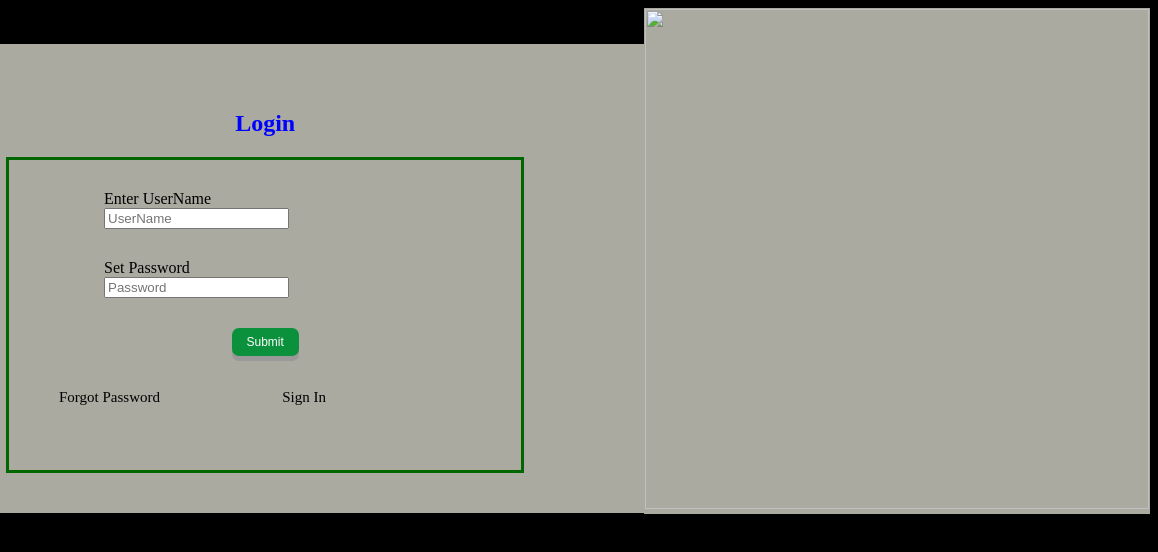
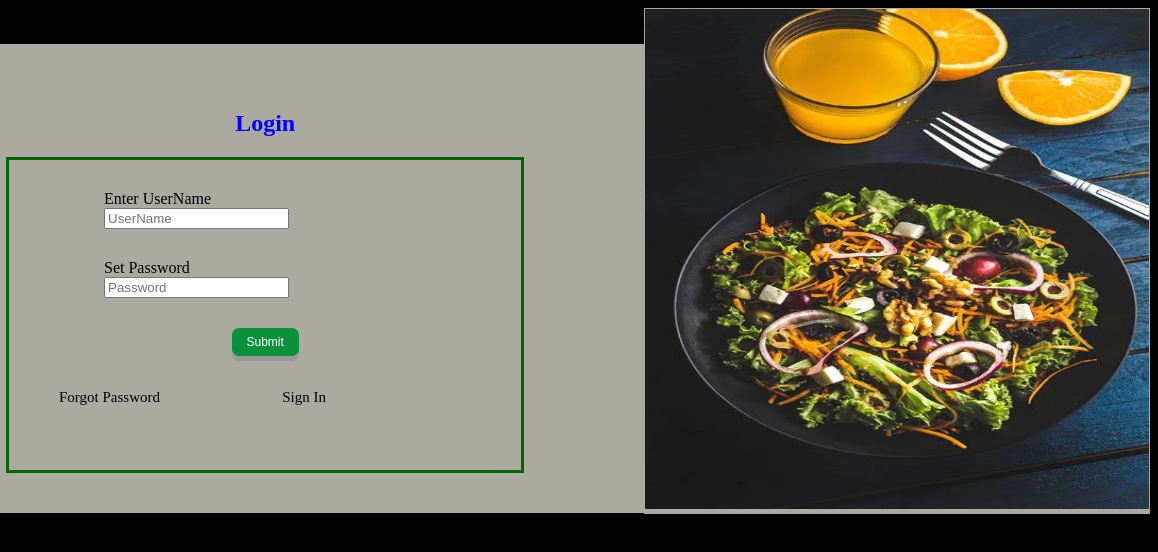
Before and after one commit to amolj2003/Login-page, a plain HTML site: page index.html in a window 1280 px wide. Shown: the full height of the page, 122-1280 px from the left. Drawn offline with Linux system fonts and the light colour scheme.

Commit message:
Update index.html

```diff
--- a/index.html
+++ b/index.html
@@ -52,7 +52,7 @@ padding-right:120px;">
 
   <div class="right"  >
     <div class="centered" style="margin:1px;" >
-        <img src="" >
+        <img src="img.jpeg" >
     </div>
 </div>
 </section>
```
